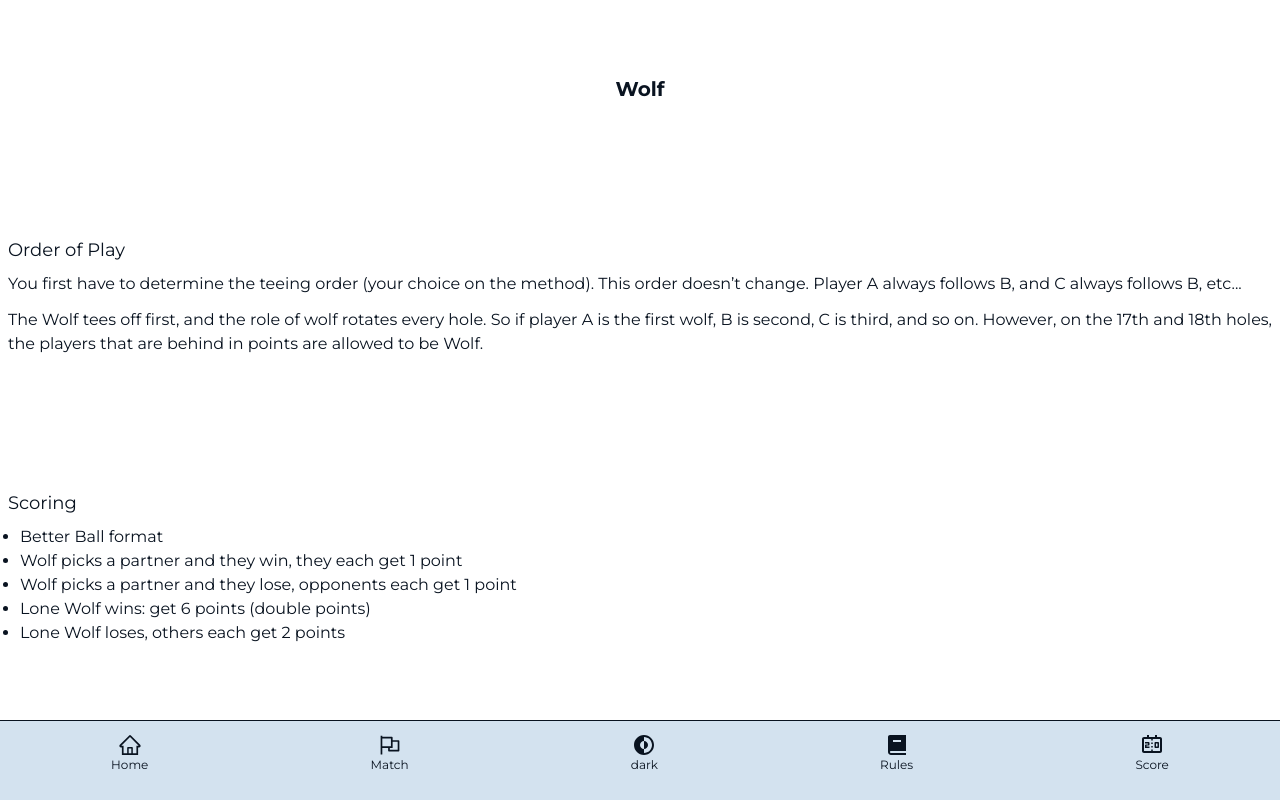
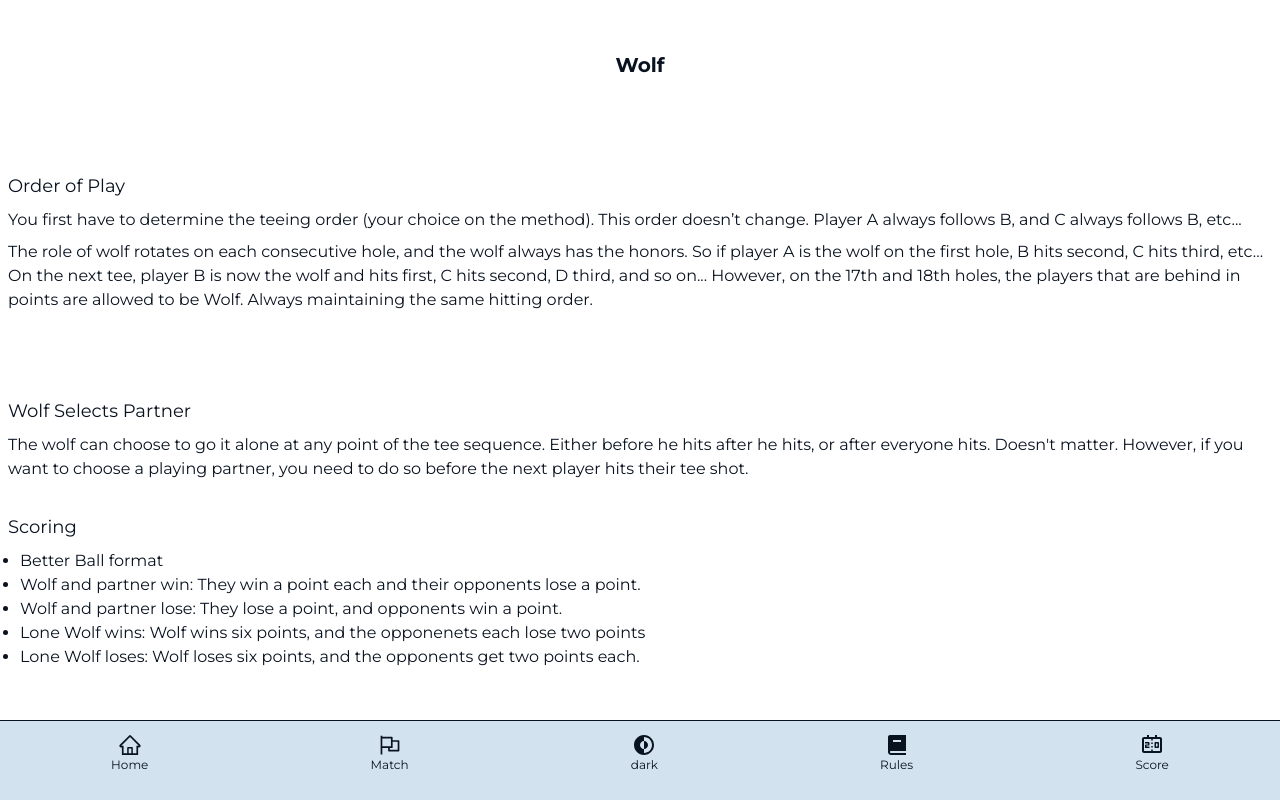
Before and after one commit to JohnStrandt/golf-games, a React (Vite) app: page /Rules in a window 1280 px wide. Built offline with nearby package versions, Linux system fonts and the light colour scheme; a web font is replaced by a local one.

Commit message:
rules updated

```diff
--- a/src/sections/Rules.jsx
+++ b/src/sections/Rules.jsx
@@ -1,34 +1,58 @@
 const Rules = () => {
   return (
     <section className="flex flex-col p-2 h-[calc(100vh-80px)] overflow-auto justify-around bg-background text-primary">
-      <h1 className="text-center text-xl font-bold">Wolf</h1>
+      <h1 className="mt-4 mb-10 text-center text-xl font-bold">Wolf</h1>
 
-      <div>
+      <div className="mb-8">
         <h2 className="text-lg mb-2">Order of Play</h2>
-        <p className="mb-3">
+        <p className="mb-2">
           You first have to determine the teeing order (your choice on the
           method). This order doesn’t change. Player A always follows B, and C
           always follows B, etc...
         </p>
         <p>
-          The Wolf tees off first, and the role of wolf rotates every hole. So
-          if player A is the first wolf, B is second, C is third, and so on.
-          However, on the 17th and 18th holes, the players that are behind in
-          points are allowed to be Wolf.
+          The role of wolf rotates on each consecutive hole, and the wolf always
+          has the honors. So if player A is the wolf on the first hole, B hits
+          second, C hits third, etc... On the next tee, player B is now the wolf
+          and hits first, C hits second, D third, and so on... However, on the
+          17th and 18th holes, the players that are behind in points are allowed
+          to be Wolf. Always maintaining the same hitting order.
         </p>
       </div>
       <div>
+        <div className="mb-8">
+          <h2 className="text-lg mb-2">Wolf Selects Partner</h2>
+          <p>
+            The wolf can choose to go it alone at any point of the tee sequence.
+            Either before he hits after he hits, or after everyone hits.
+            Doesn&apos;t matter. However, if you want to choose a playing
+            partner, you need to do so before the next player hits their tee
+            shot.
+          </p>
+        </div>
+        <div className="mb-4">
           <h2 className="text-lg mb-2">Scoring</h2>
           <div className="pl-3">
             <ul className="list-disc">
               <li>Better Ball format</li>
-            <li>Wolf picks a partner and they win, they each get 1 point</li>
               <li>
-              Wolf picks a partner and they lose, opponents each get 1 point
+                Wolf and partner win: They win a point each and their opponents
+                lose a point.
               </li>
-            <li>Lone Wolf wins: get 6 points (double points)</li>
-            <li>Lone Wolf loses, others each get 2 points</li>
+              <li>
+                Wolf and partner lose: They lose a point, and opponents win a
+                point.
+              </li>
+              <li>
+                Lone Wolf wins: Wolf wins six points, and the opponenets each
+                lose two points
+              </li>
+              <li>
+                Lone Wolf loses: Wolf loses six points, and the opponents get
+                two points each.
+              </li>
             </ul>
+          </div>
         </div>
       </div>
     </section>
```
Lines whose indentation alone changed are shown as unchanged.
